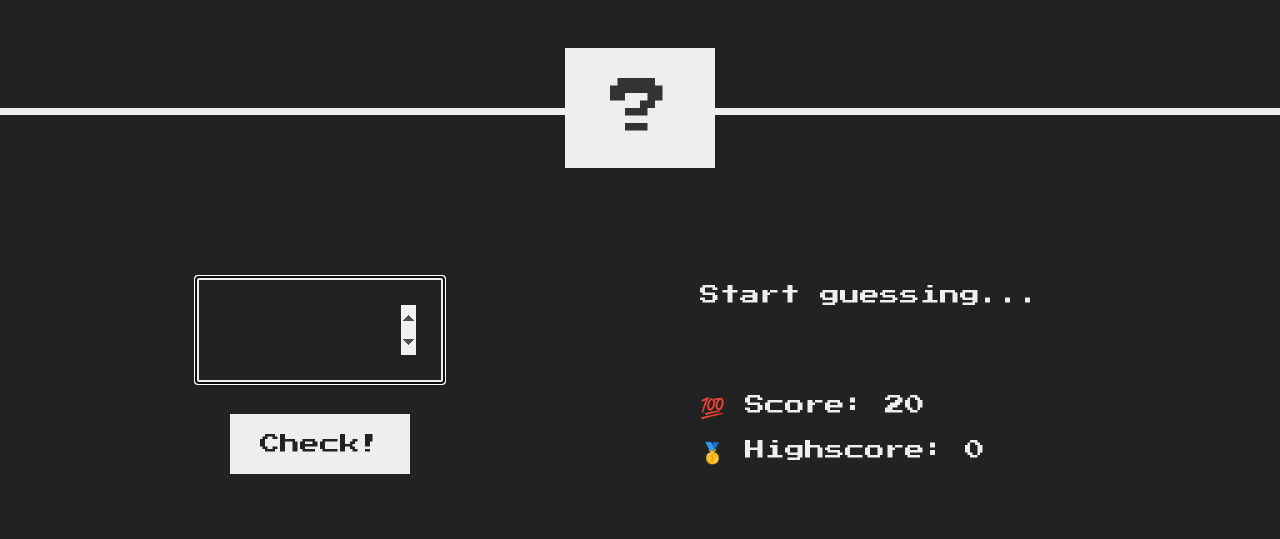
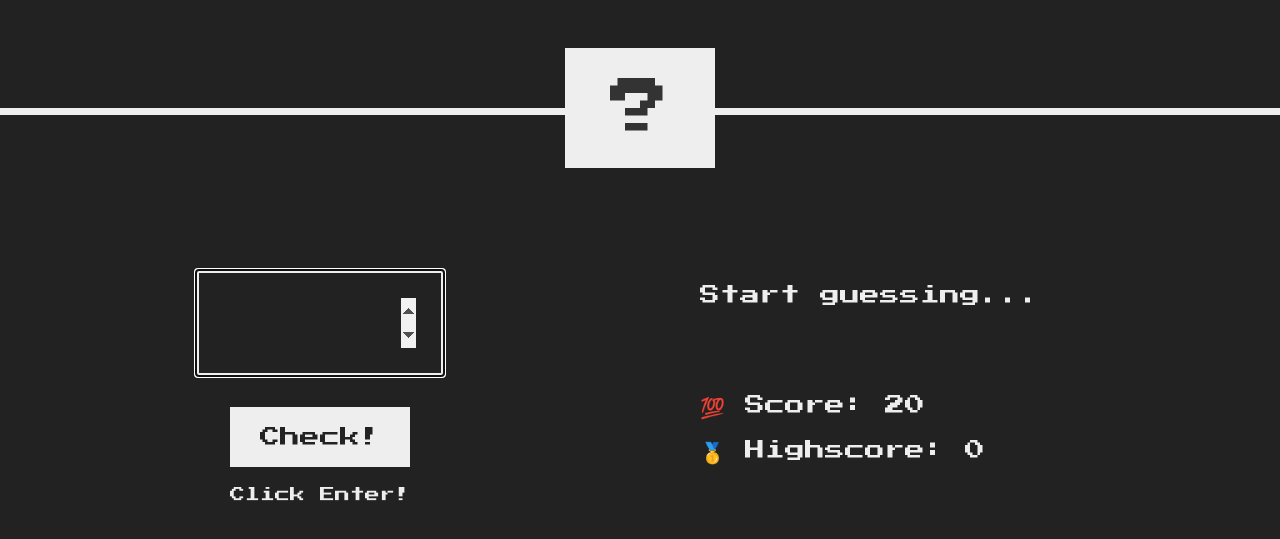
Before and after one commit to BigBossX/gameTest, a plain HTML site: page index.html in a window 1280 px wide. Shown: the part 165-704 px from the top of the page. Drawn offline with Linux system fonts and the light colour scheme.

Commit message:
Add message click enter

```diff
--- a/index.html
+++ b/index.html
@@ -19,6 +19,7 @@
       <section class="left">
         <input type="number" class="guess" min="0" max="20" autofocus />
         <button class="btn check">Check!</button>
+        <span class="enter">Click Enter!</span>
       </section>
       <section class="right">
         <p class="message">Start guessing...</p>
--- a/style.css
+++ b/style.css
@@ -124,3 +124,9 @@ h1 {
   left: 25rem;
   top: 5rem;
 }
+
+.enter {
+  font-size: 1.5rem;
+  position: relative;
+  top: 2rem;
+}
```
